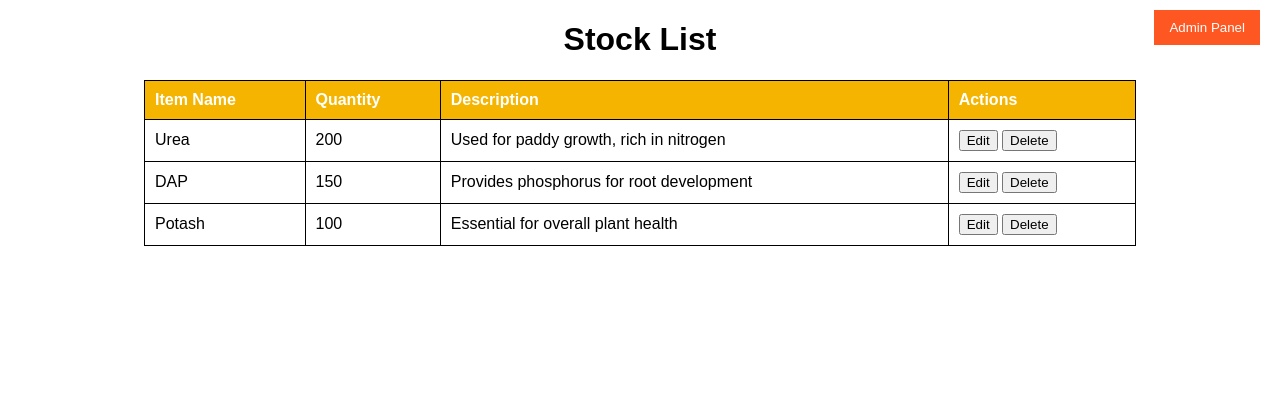
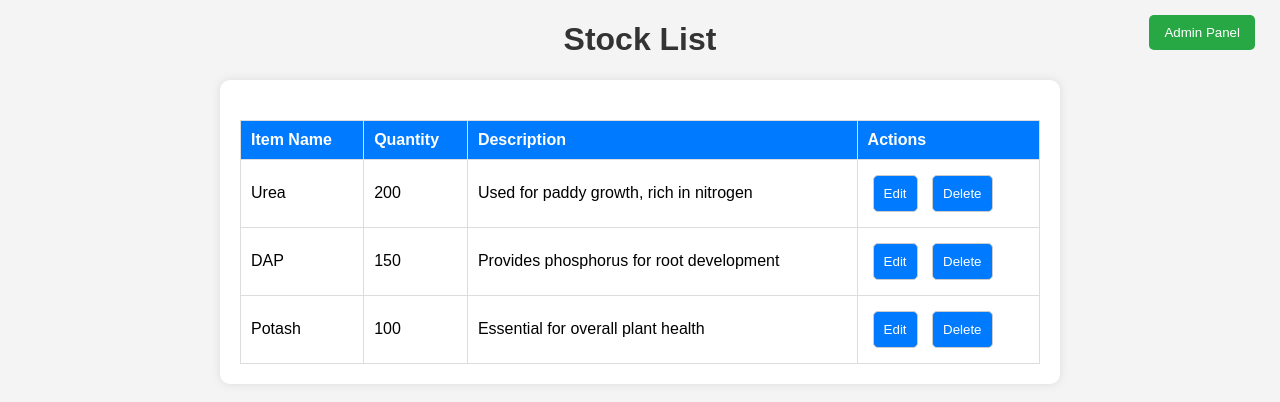
Before and after one commit to PrasadY35/bot, a website: page index.html in a window 1280 px wide. Drawn offline with Linux system fonts and the light colour scheme.

Commit message:
index.html

```diff
--- a/index.html
+++ b/index.html
@@ -9,39 +9,70 @@
             font-family: Arial, sans-serif;
             text-align: center;
             margin: 20px;
+            background-color: #f4f4f4;
+        }
+        h1 {
+            color: #333;
+        }
+        .container {
+            width: 90%;
+            max-width: 800px;
+            margin: auto;
+            background: white;
+            padding: 20px;
+            border-radius: 10px;
+            box-shadow: 0 0 10px rgba(0, 0, 0, 0.1);
         }
         table {
-            width: 80%;
-            margin: 20px auto;
+            width: 100%;
             border-collapse: collapse;
+            margin-top: 20px;
         }
         th, td {
-            border: 1px solid black;
+            border: 1px solid #ddd;
             padding: 10px;
             text-align: left;
         }
         th {
-            background-color: #f4b400;
+            background-color: #007BFF;
             color: white;
         }
         .admin-btn {
             position: absolute;
             top: 10px;
             right: 20px;
-            background-color: #ff5722;
+            background-color: #28a745;
             color: white;
             border: none;
             padding: 10px 15px;
             cursor: pointer;
+            border-radius: 5px;
+        }
+        .admin-btn:hover {
+            background-color: #218838;
         }
         #adminPanel {
             display: none;
             margin-top: 20px;
             padding: 20px;
             border: 2px solid black;
-            width: 50%;
-            margin: 0 auto;
-            background-color: #f1f1f1;
+            width: 100%;
+            background-color: #f8f9fa;
+            border-radius: 10px;
+        }
+        input, button {
+            padding: 10px;
+            margin: 5px;
+            border-radius: 5px;
+            border: 1px solid #ccc;
+        }
+        button {
+            background-color: #007BFF;
+            color: white;
+            cursor: pointer;
+        }
+        button:hover {
+            background-color: #0056b3;
         }
     </style>
 </head>
@@ -49,6 +80,7 @@
     <h1>Stock List</h1>
     <button class="admin-btn" onclick="showAdminLogin()">Admin Panel</button>
 
+    <div class="container">
         <table>
             <thead>
                 <tr>
@@ -60,12 +92,13 @@
             </thead>
             <tbody id="stockTable"></tbody>
         </table>
+    </div>
 
     <div id="adminPanel">
         <h2>Admin Panel</h2>
-        <input type="text" id="itemName" placeholder="Item Name"><br><br>
-        <input type="number" id="itemQuantity" placeholder="Quantity"><br><br>
-        <input type="text" id="itemDescription" placeholder="Description"><br><br>
+        <input type="text" id="itemName" placeholder="Item Name">
+        <input type="number" id="itemQuantity" placeholder="Quantity">
+        <input type="text" id="itemDescription" placeholder="Description">
         <button onclick="addStock()">Add Stock</button>
     </div>
 
@@ -123,27 +156,6 @@
             alert("Stock item added!");
         }
 
-        function editStock(index) {
-            const item = stockData[index];
-            document.getElementById("itemName").value = item.name;
-            document.getElementById("itemQuantity").value = item.quantity;
-            document.getElementById("itemDescription").value = item.description;
-
-            const addButton = document.querySelector("#adminPanel button");
-            addButton.textContent = "Update Stock";
-            addButton.onclick = function () {
-                stockData[index] = {
-                    name: document.getElementById("itemName").value,
-                    quantity: document.getElementById("itemQuantity").value,
-                    description: document.getElementById("itemDescription").value
-                };
-                saveStock();
-                alert("Stock updated!");
-                addButton.textContent = "Add Stock";
-                addButton.onclick = addStock;
-            };
-        }
-
         function deleteStock(index) {
             if (confirm("Are you sure you want to delete this item?")) {
                 stockData.splice(index, 1);
```
Lines whose indentation alone changed are shown as unchanged.
